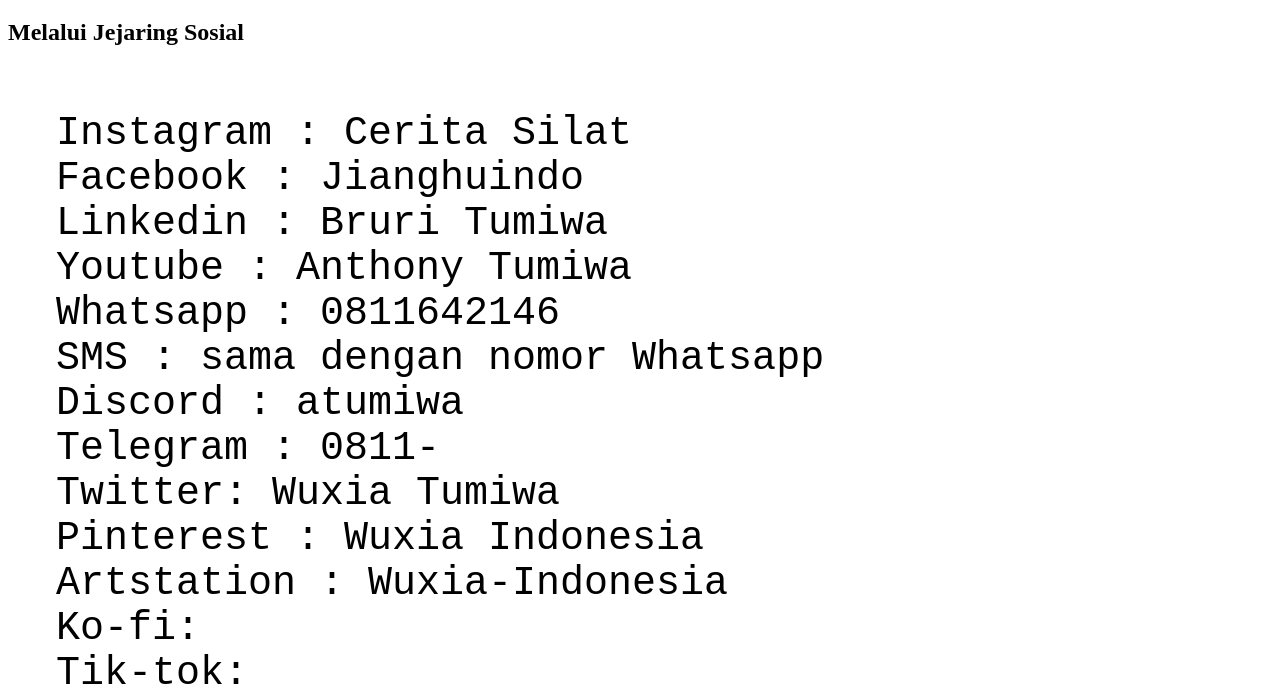
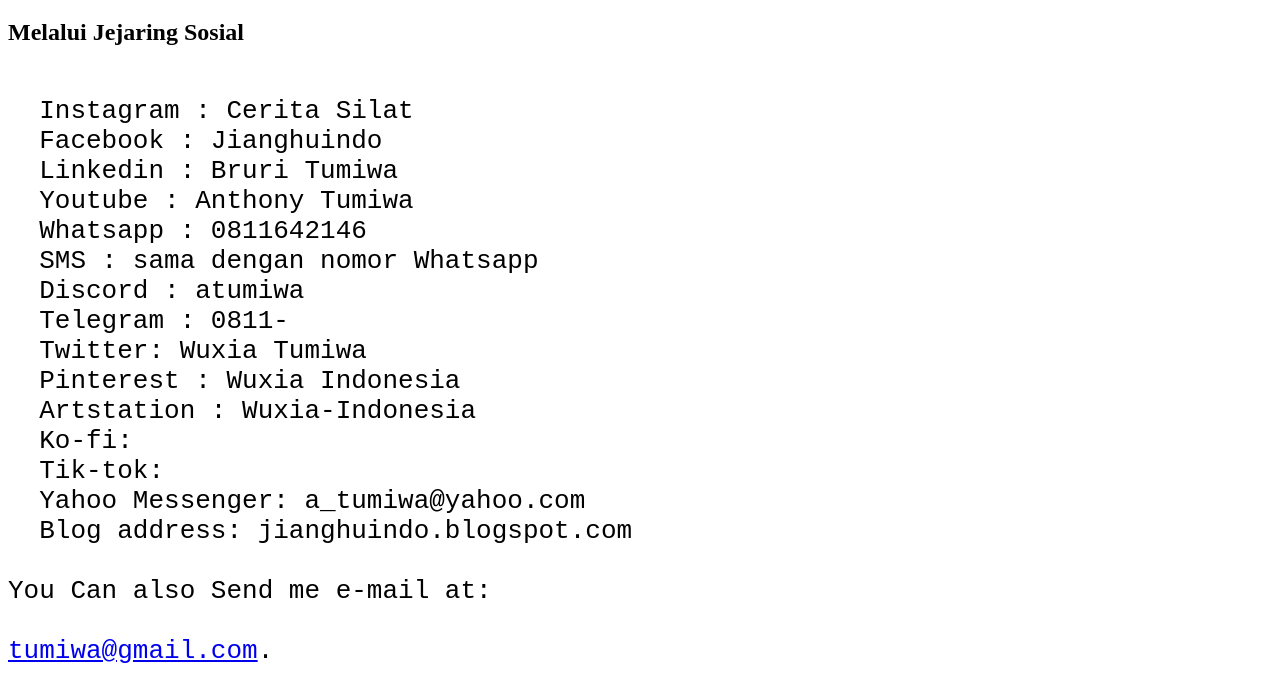
Before and after one commit to atumiwa/atumiwa.github.io, a plain HTML site: page contact.html in a window 1280 px wide. Shown: the part 97-794 px from the top of the page. Drawn offline with Linux system fonts and the light colour scheme.

Commit message:
Update contact.html

```diff
--- a/contact.html
+++ b/contact.html
@@ -17,7 +17,7 @@
 <H1>Cara Menghubungi Saya</H1>
 
 <H2>Melalui Jejaring Sosial</H2>
-<pre><font size="7">
+<pre><font size="6">
   Instagram : Cerita Silat
   Facebook : Jianghuindo
   Linkedin : Bruri Tumiwa
```
